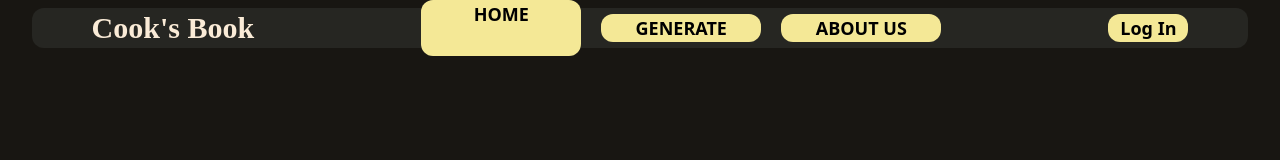
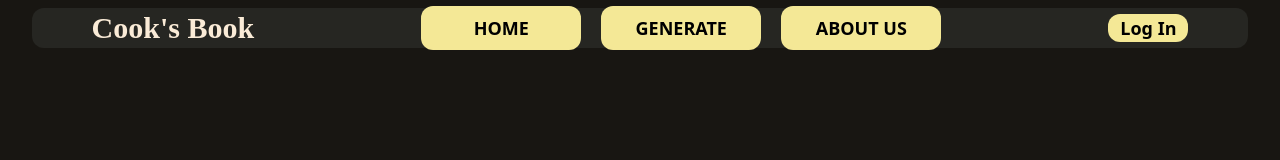
Before and after one commit to AvirupRay/CookBook, a React (Vite) app in the folder clientside/: page / in a window 1280 px wide. Shown: the top 160 px of the page. Built offline with nearby package versions, Linux system fonts and the light colour scheme; a web font is replaced by a local one.

Commit message:
header updated

```diff
--- a/clientside/src/components/Header/Header.jsx
+++ b/clientside/src/components/Header/Header.jsx
@@ -14,20 +14,26 @@ function Header() {
 
         <div>
           <ul className="flex flex-row gap-5 text-2xl items-center">
-            <li className="w-40 h-14 bg-[#F4E896] rounded-xl text-black font-bold text-lg text-center">
+            <NavLink to="/">
+              <li className="w-40 p-2 bg-[#F4E896] rounded-xl text-black font-bold text-lg text-center">
                 HOME
               </li>
-            <li className="w-40 bg-[#F4E896] rounded-xl text-black font-bold text-lg text-center">
+            </NavLink>
+            <NavLink to="/list">
+              <li className="w-40 p-2 bg-[#F4E896] rounded-xl text-black font-bold text-lg text-center">
                 GENERATE
               </li>
-            <li className="w-40 bg-[#F4E896] rounded-xl text-black font-bold text-lg text-center">
+            </NavLink>
+            <NavLink to="/">
+              <li className="w-40 p-2 bg-[#F4E896] rounded-xl text-black font-bold text-lg text-center">
                 ABOUT US
               </li>
+            </NavLink>
           </ul>
         </div>
-        <div>
+        <div className="flex flex-row gap-20">
+          <Profile />
           {isAuthenticated ? <Logout /> : <Login />}
-          <Profile />
         </div>
       </div>
     </>
--- a/clientside/src/components/Login/Logout.jsx
+++ b/clientside/src/components/Login/Logout.jsx
@@ -9,6 +9,7 @@ const Logout = () => {
       onClick={() =>
         logout({ logoutParams: { returnTo: window.location.origin } })
       }
+      className="w-20 bg-[#F4E896] rounded-xl text-black font-bold text-lg"
     >
       Log Out
     </button>
--- a/clientside/src/components/Login/Profile.jsx
+++ b/clientside/src/components/Login/Profile.jsx
@@ -10,10 +10,9 @@ const Profile = () => {
 
   return (
     isAuthenticated && (
-      <div>
-        <img src={user.picture} alt={user.name} />
-        <h2>{user.name}</h2>
-        <p>{user.email}</p>
+      <div className="flex flex-row gap-5 items-center">
+        <img src={user.picture} alt={user.name} className="w-10 rounded-full" />
+        <h2 className="font-bold text-xl"> {user.name}</h2>
       </div>
     )
   );
```
Lines whose indentation alone changed are shown as unchanged.
